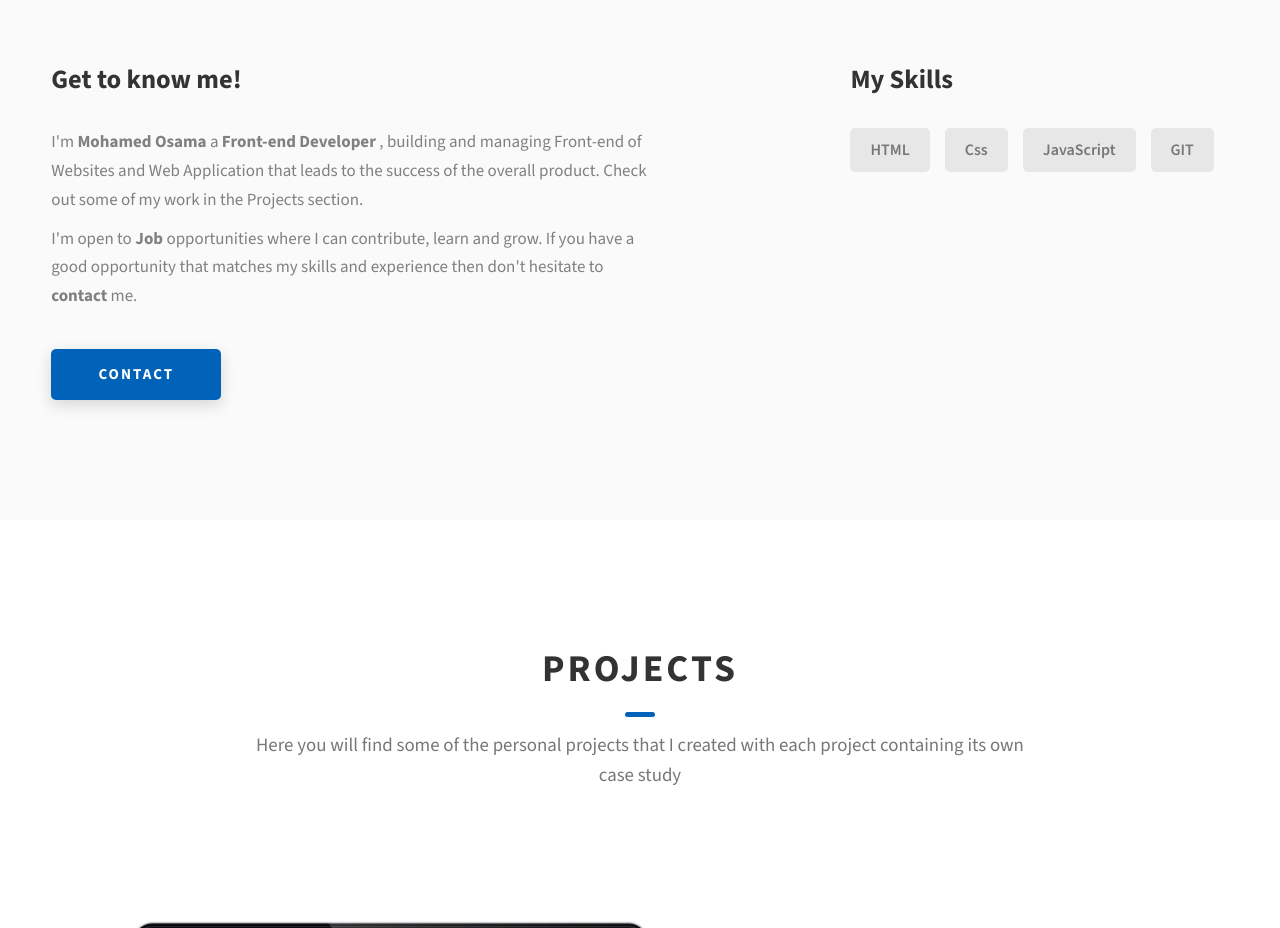
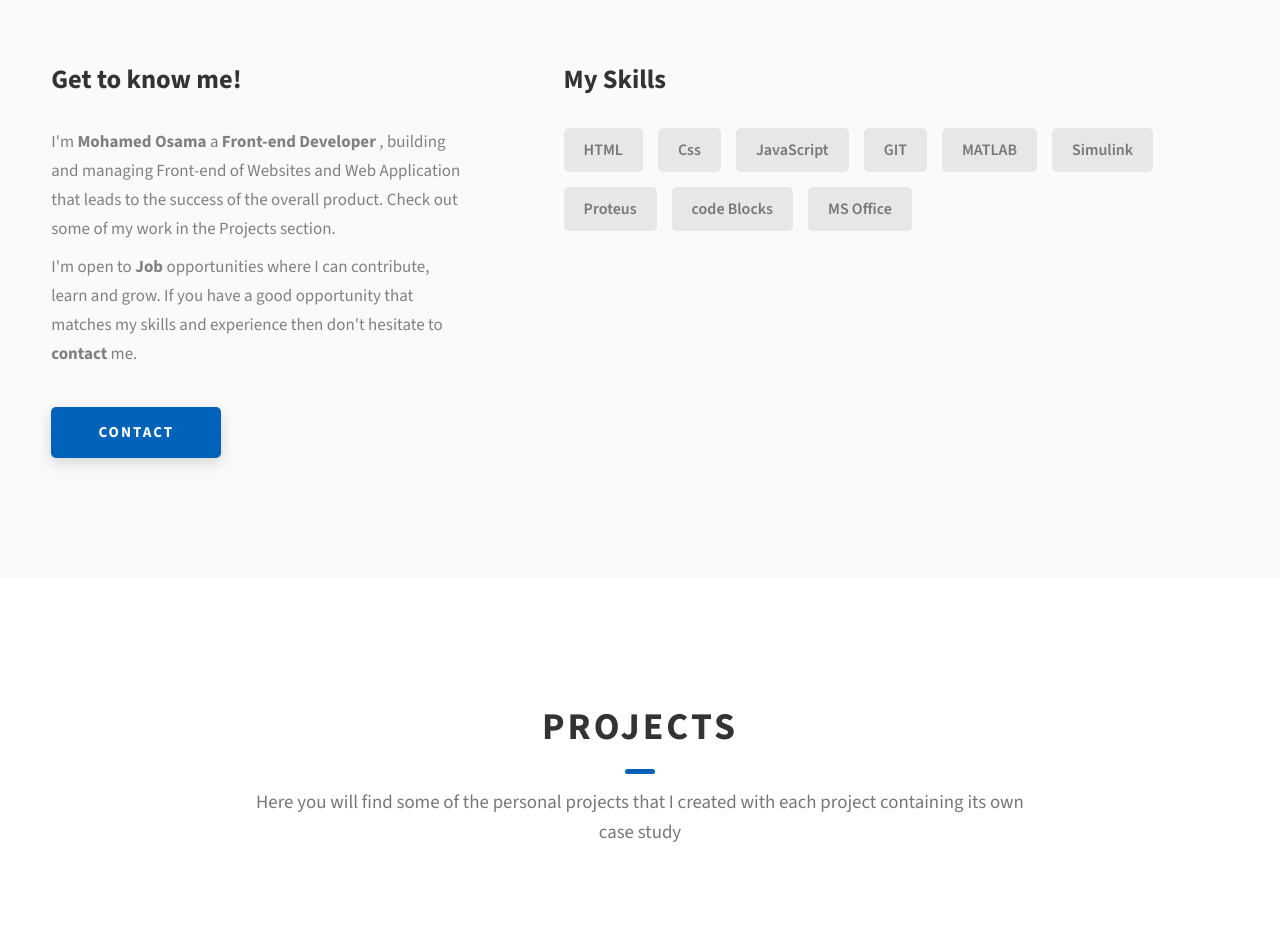
Before and after one commit to EngMohaOsama/Personal-Portfolio, a plain HTML site: page index.html in a window 1280 px wide. Shown: the part 1100-2028 px from the top of the page. Drawn offline with nearby package versions, Linux system fonts and the light colour scheme; no server answers.

Commit message:
add more skills

```diff
--- a/index.html
+++ b/index.html
@@ -166,6 +166,11 @@
                             <div class="MySkill">Css</div>
                             <div class="MySkill">JavaScript</div>
                             <div class="MySkill">GIT</div>
+                            <div class="MySkill">MATLAB</div>
+                            <div class="MySkill">Simulink</div>
+                            <div class="MySkill">Proteus</div>
+                            <div class="MySkill">code Blocks</div>
+                            <div class="MySkill">MS Office</div>
                         </div>
                     </div>
                 </div>
```
